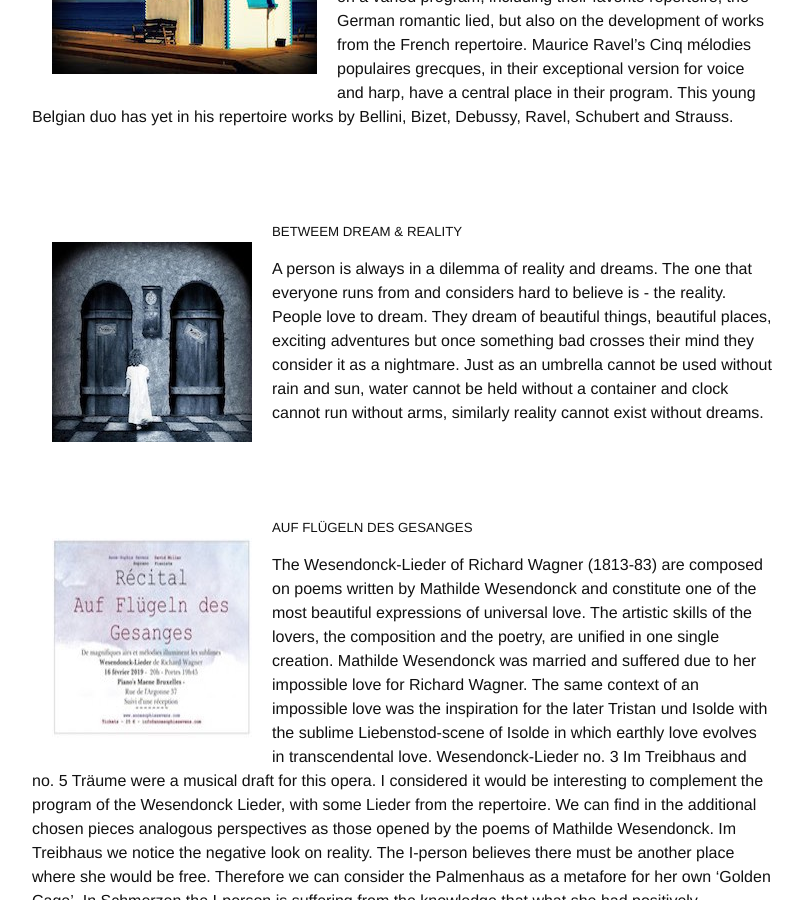
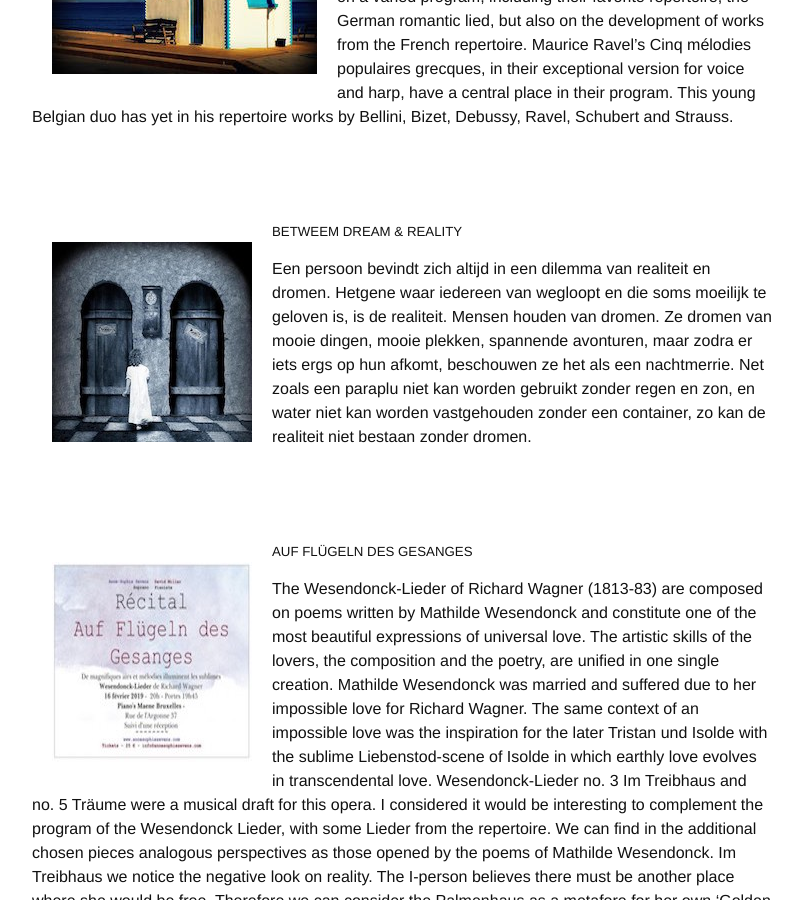
Before and after one commit to annesophie-sevens/annesophie-sevens.github.io, a Jekyll site: the page built from project-nl.md, in a window 1280 px wide and 900 px high, scrolled down 905 px. Shown: the whole window, without its empty margins (238-1041 px from the left). Built offline with Jekyll 4.4.1, drawn with Linux system fonts in a browser that asks for light colours; nearby versions of some CDN libraries.

Commit message:
Update project-nl.md

```diff
--- a/project-nl.md
+++ b/project-nl.md
@@ -30,8 +30,7 @@ Maurice Ravel's Cinq mélodies populaires grecques, in their exceptional version
 
 ##### BETWEEM DREAM & REALITY
 
-A person is always in a dilemma of reality and dreams. The one that everyone runs from and considers hard to believe is - the reality. People love to dream. They dream of beautiful things, beautiful places, exciting adventures but once something bad crosses their mind they consider it as a nightmare.
-Just as an umbrella cannot be used without rain and sun, water cannot be held without a container and clock cannot run without arms, similarly reality cannot exist without dreams.
+Een persoon bevindt zich altijd in een dilemma van realiteit en dromen. Hetgene waar iedereen van wegloopt en die soms moeilijk te geloven is, is de realiteit. Mensen houden van dromen. Ze dromen van mooie dingen, mooie plekken, spannende avonturen, maar zodra er iets ergs op hun afkomt, beschouwen ze het als een nachtmerrie. Net zoals een paraplu niet kan worden gebruikt zonder regen en zon, en water niet kan worden vastgehouden zonder een container, zo kan de realiteit niet bestaan zonder dromen.
 
 &nbsp;
 
```
